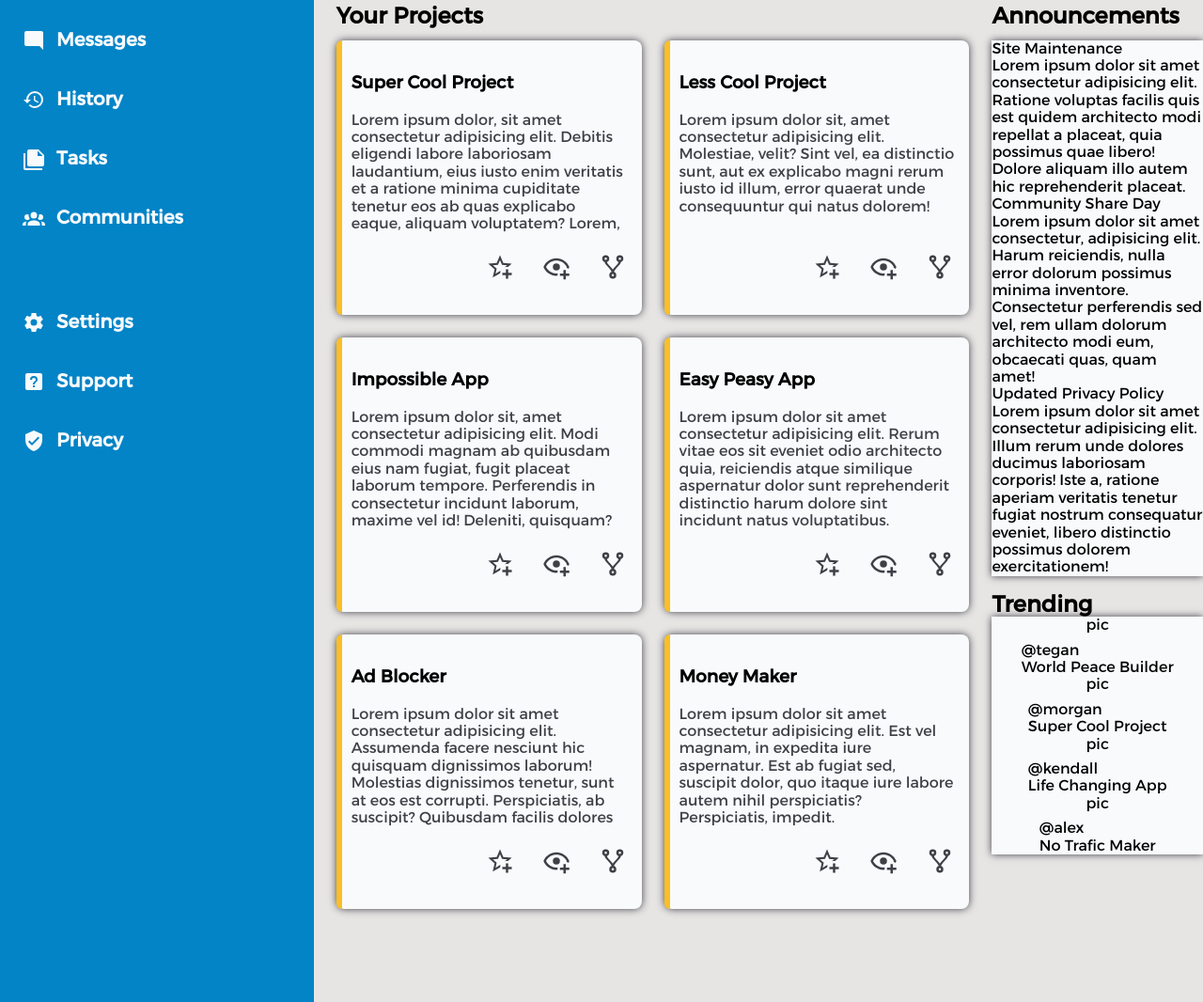
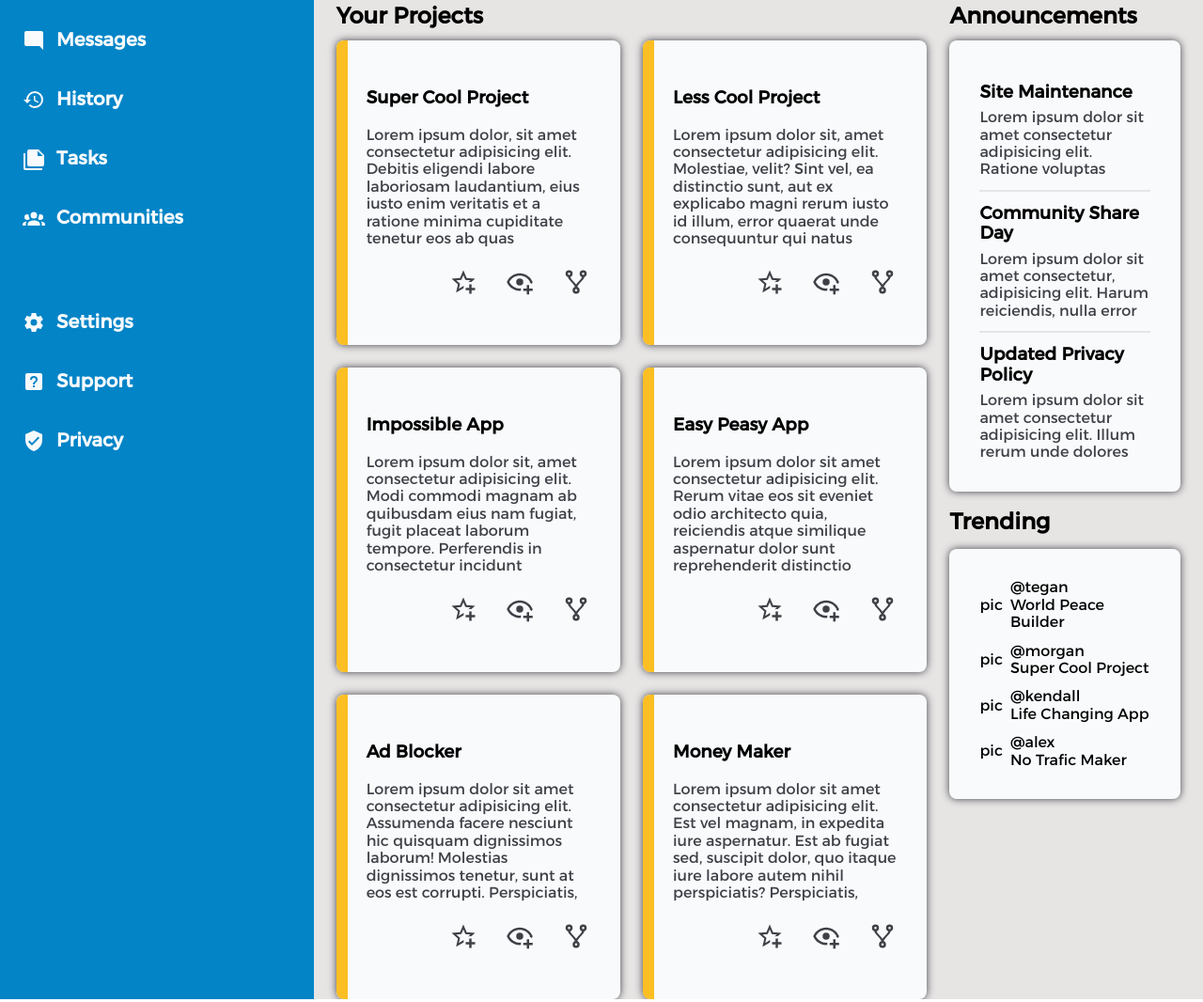
Before and after one commit to GClabaut/admin-dashboard, a plain HTML site: page index.html in a window 1280 px wide. Shown: the part 235-1301 px from the top of the page at 94% size. Drawn offline with Linux system fonts and the light colour scheme.

Commit message:
Initial style for announcements done + more grid/flex position opti
Might need to come back to it later

```diff
--- a/index.html
+++ b/index.html
@@ -127,15 +127,15 @@
           <h2>Announcements</h2>
           <div class="ann-card-list">
             <div class="ann-card">
-              <div class="ann-title">Site Maintenance</div>
+              <h3 class="ann-title">Site Maintenance</h3>
               <div class="ann-text">Lorem ipsum dolor sit amet consectetur adipisicing elit. Ratione voluptas facilis quis est quidem architecto modi repellat a placeat, quia possimus quae libero! Dolore aliquam illo autem hic reprehenderit placeat.</div>
             </div>
             <div class="ann-card">
-              <div class="ann-title">Community Share Day</div>
+              <h3 class="ann-title">Community Share Day</h3>
               <div class="ann-text">Lorem ipsum dolor sit amet consectetur, adipisicing elit. Harum reiciendis, nulla error dolorum possimus minima inventore. Consectetur perferendis sed vel, rem ullam dolorum architecto modi eum, obcaecati quas, quam amet!</div>
             </div>
             <div class="ann-card">
-              <div class="ann-title">Updated Privacy Policy</div>
+              <h3 class="ann-title">Updated Privacy Policy</h3>
               <div class="ann-text">Lorem ipsum dolor sit amet consectetur adipisicing elit. Illum rerum unde dolores ducimus laboriosam corporis! Iste a, ratione aperiam veritatis tenetur fugiat nostrum consequatur eveniet, libero distinctio possimus dolorem exercitationem!</div>
             </div>
           </div>
--- a/style.css
+++ b/style.css
@@ -146,7 +146,7 @@ h2 {
   padding-left: 24px;
   grid-column: 2 / 3;
   display: grid;
-  grid-template-columns: 3fr 1fr;
+  grid-template-columns: 7fr 3fr;
   gap: 24px;
   background-color: #e7e5e4;
 }
@@ -170,7 +170,7 @@ h2 {
   display: grid;
   grid-template-rows: 60px minmax(0, 150px) 50px;
   border-radius: 8px;
-  padding: 16px;
+  padding: 32px;
 }
 
 .card:before {
@@ -181,7 +181,7 @@ h2 {
   bottom: 0;
   left: 0;
   right: 0;
-  max-width: 6px;
+  max-width: 12px;
   min-height: 100%;
   border-radius: 8px 0px 0px 8px;
 }
@@ -210,6 +210,7 @@ h2 {
   grid-template-rows: 1fr 1fr;
   gap: 16px;
   padding-top: 48px;
+  padding-right: 24px;
 }
 
 .annoncements {
@@ -220,11 +221,42 @@ h2 {
 
 .ann-card-list {
   display: grid;
+  gap: 12px;
+  border-radius: 8px;
+  padding: 32px;
 }
 
-.trend-card {
+.ann-card {
+  padding-top: 12px;
+}
+
+.ann-card:not(:first-child) {
+  border-top: 2px solid #e7e5e4;
+}
+
+.ann-card > h3 {
+  margin-top: 0;
+  margin-bottom: 8px;
+}
+
+.ann-text {
+  color: #3f3f46;
+  max-height: 6.5ch;
+  overflow: hidden;
+}
+
+.trending {
   display: flex;
   flex-direction: column;
+  gap: 16px;
+}
+
+.trend-card-list {
+  display: flex;
+  flex-direction: column;
+  gap: 12px;
+  border-radius: 8px;
+  padding: 32px;
 }
 
 .trend-card {
```
